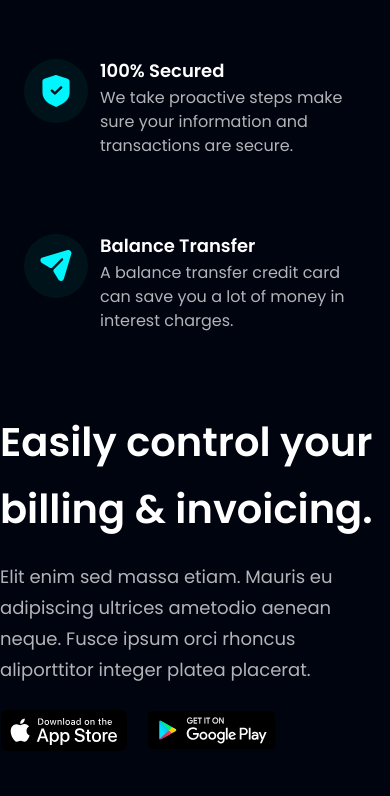
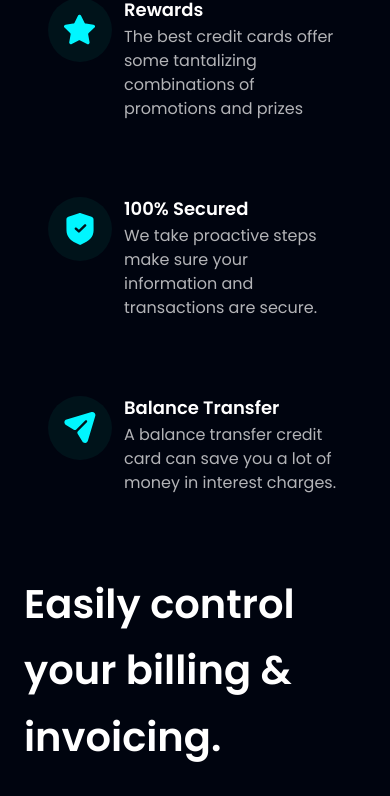
Before and after one commit to nettey-senpai/ui_ux-landing-page, a React (Vite) app: page / in a window 390 px wide. Shown: the part 2152-2948 px from the top of the page. Built offline with nearby package versions, Linux system fonts and the light colour scheme.

Commit message:
update sections ui

```diff
--- a/src/components/Billing.jsx
+++ b/src/components/Billing.jsx
@@ -2,10 +2,11 @@ import { apple, bill, google } from "../assets";
 import styles, { layout } from "../style";
 
 const Billing = () => (
-
   // section that displays right side on top and left side below on mobile screens
-  <section id="products" className={`${layout.sectionReverse} sm:px-16`}>
-
+  <section
+    id="products"
+    className={`${layout.sectionReverse} ${styles.paddingX}`}
+  >
     {/* left side */}
     <div className={layout.sectionImgReverse}>
       <img
--- a/src/components/Business.jsx
+++ b/src/components/Business.jsx
@@ -4,7 +4,7 @@ import Button from "./Button";
 
 const FeatureCard = ({ icon, title, content, index }) => (
   <div
-    className={`flex flex-row sm:px-16 p-6 rounded-[20px] ${
+    className={`flex flex-row ${styles.paddingX} p-6 rounded-[20px] ${
       index !== features.length - 1 ? "mb-6" : "mb-0"
     } feature-card`}
   >
@@ -27,7 +27,7 @@ const FeatureCard = ({ icon, title, content, index }) => (
 
 const Business = () => {
   return (
-    <section id="features" className={`${layout.section} sm:px-16`}>
+    <section id="features" className={`${layout.section} ${styles.paddingX}`}>
       <div className={layout.sectionInfo}>
         <h2 className={styles.heading2}>
           You do the business, <br className="sm:block hidden" /> we’ll handle
--- a/src/components/Stats.jsx
+++ b/src/components/Stats.jsx
@@ -3,7 +3,7 @@ import styles from "../style";
 
 const Stats = () => (
   <section
-    className={`${styles.flexCenter} flex-row flex-wrap sm:mb-20 mb-6 sm:px-16`}
+    className={`${styles.flexCenter} flex-row flex-wrap sm:mb-20 mb-6 ${styles.paddingX}`}
   >
     {stats.map((stat) => (
       <div
```
